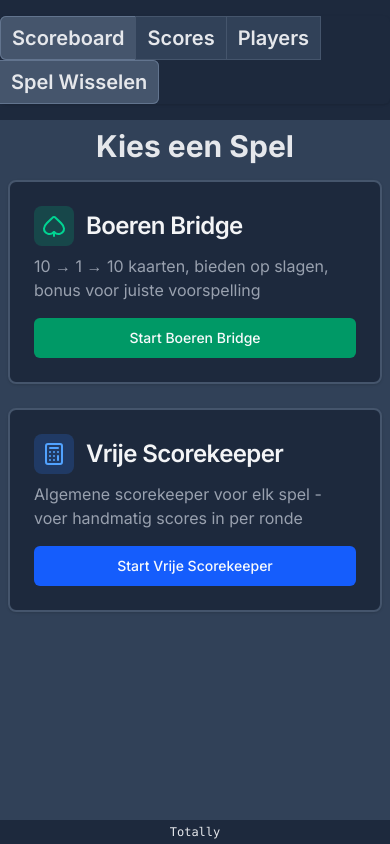
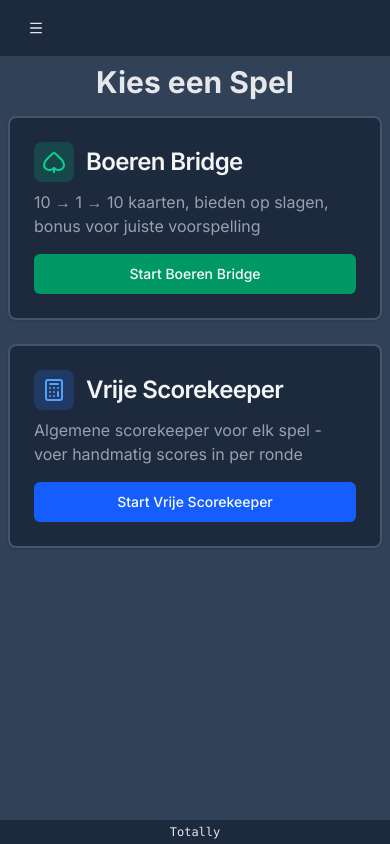
Before and after one commit to tomschenkenberg/totally, a Next.js app: page / in a window 390 px wide. Built offline with nearby package versions, Linux system fonts and the light colour scheme.

Commit message:
Refactor MainMenu component: Integrate Sheet for mobile-friendly navigation, update button styles for better accessibility, and streamline menu content rendering based on game mode. Adjust header spacing in layout for improved visual consistency.

```diff
--- a/src/app/layout.tsx
+++ b/src/app/layout.tsx
@@ -26,7 +26,7 @@ export default function RootLayout({ children }: { children: React.ReactNode })
             <head />
             <body className={`min-h-screen flex flex-col ${inter.className} bg-slate-800 text-gray-200`}>
                 <Providers>
-                    <header className=" bg-slate-800 py-4">
+                    <header className=" bg-slate-800 py-2">
                         <MainMenu />
                     </header>
                     <main className="mx-auto w-full flex-grow bg-slate-700 p-2 sm:p-4 md:p-6 space-y-6 sm:max-w-[350px] lg:max-w-[700px] xl:max-w-[1000px] ">
--- a/src/components/main-menu.tsx
+++ b/src/components/main-menu.tsx
@@ -1,13 +1,21 @@
 "use client"
 
 import Link from "next/link"
-import { cn } from "@/lib/utils"
 import { usePathname, useRouter } from "next/navigation"
 import { useAtomValue, useSetAtom } from "jotai"
 import { gameModeAtom, resetBoerenBridgeGameAtom } from "@/lib/atoms/game"
-
-const common =
-    "relative inline-flex items-center bg-slate-700 px-3 py-2 text-xl font-semibold text-gray-200 ring-1 ring-inset ring-slate-600 hover:bg-slate-600 focus:z-10 transition-colors"
+import { Menu } from "lucide-react"
+import { Button } from "@/components/ui/button"
+import {
+    Sheet,
+    SheetContent,
+    SheetTrigger,
+    SheetClose,
+    SheetTitle,
+    SheetHeader,
+    SheetDescription
+} from "@/components/ui/sheet"
+import { cn } from "@/lib/utils"
 
 const NavButton = ({
     label,
@@ -17,7 +25,7 @@ const NavButton = ({
     onClick
 }: {
     label: string
-    className: string
+    className?: string
     href: string
     matchPaths?: string[]
     onClick?: () => void
@@ -28,27 +36,32 @@ const NavButton = ({
         (href === "/" && pathname === "/") ||
         matchPaths?.some((p) => pathname.startsWith(p))
 
+    const variant = isActive ? "secondary" : "ghost"
+
+    const Content = (
+        <Button
+            variant={variant}
+            className={cn("w-full justify-start text-lg font-normal", className)}
+            onClick={onClick}
+        >
+            {label}
+        </Button>
+    )
+
     if (onClick) {
         return (
-            <button
-                type="button"
-                onClick={onClick}
-                className={cn(common, className, isActive && "bg-slate-600 ring-slate-500")}
-            >
-                {label}
-            </button>
+            <SheetClose asChild>
+                {Content}
+            </SheetClose>
         )
     }
 
     return (
-        <Link href={href} prefetch={true}>
-            <button
-                type="button"
-                className={cn(common, className, isActive && "bg-slate-600 ring-slate-500")}
-            >
-                {label}
-            </button>
+        <SheetClose asChild>
+            <Link href={href} prefetch={true} className="w-full">
+                {Content}
             </Link>
+        </SheetClose>
     )
 }
 
@@ -69,47 +82,57 @@ export function MainMenu() {
         router.push("/")
     }
 
-    if (gameMode === "boerenbridge") {
-        return (
-            <div className="flex justify-center">
-                <nav className="isolate inline-flex rounded-md shadow-sm flex-wrap">
+    const menuContent = gameMode === "boerenbridge" ? (
+        <>
             <NavButton
                 label="Scorebord"
-                        className="rounded-l-md"
                 href="/boerenbridge"
                 matchPaths={["/boerenbridge"]}
             />
-                    <NavButton label="Spelers" className="-ml-px" href="/players" />
+            <NavButton label="Spelers" href="/players" />
             <NavButton
                 label="Nieuw Spel"
-                        className="-ml-px"
                 href="/"
                 onClick={handleNewGame}
             />
             <NavButton
                 label="Spel Wisselen"
-                        className="-ml-px rounded-r-md"
                 href="/"
                 onClick={handleSwitchGame}
             />
-                </nav>
+        </>
+    ) : (
+        <>
+            <NavButton label="Scoreboard" href="/" />
+            <NavButton label="Scores" href="/scores" />
+            <NavButton label="Players" href="/players" />
+            <NavButton
+                label="Spel Wisselen"
+                href="/"
+                onClick={handleSwitchGame}
+            />
+        </>
+    )
+
+    return (
+        <div className="flex items-center px-4">
+            <Sheet>
+                <SheetTrigger asChild>
+                    <Button variant="ghost" size="icon" className="text-gray-200 hover:text-white hover:bg-slate-700">
+                        <Menu className="h-6 w-6" />
+                        <span className="sr-only">Toggle menu</span>
+                    </Button>
+                </SheetTrigger>
+                <SheetContent side="left" className="w-[300px] sm:w-[400px]">
+                    <SheetHeader>
+                        <SheetTitle className="text-left">Menu</SheetTitle>
+                        <SheetDescription className="sr-only">Main navigation menu</SheetDescription>
+                    </SheetHeader>
+                    <div className="flex flex-col gap-2 mt-4">
+                        {menuContent}
+                    </div>
+                </SheetContent>
+            </Sheet>
         </div>
     )
 }
-
-    return (
-        <div className="flex justify-center">
-            <nav className="isolate inline-flex rounded-md shadow-sm flex-wrap">
-                <NavButton label="Scoreboard" className="rounded-l-md" href="/" />
-                <NavButton label="Scores" className="-ml-px" href="/scores" />
-                <NavButton label="Players" className="-ml-px" href="/players" />
-                <NavButton
-                    label="Spel Wisselen"
-                    className="-ml-px rounded-r-md"
-                    href="/"
-                    onClick={handleSwitchGame}
-                />
-            </nav>
-        </div>
-    )
-}
```
Lines whose indentation alone changed are shown as unchanged.
